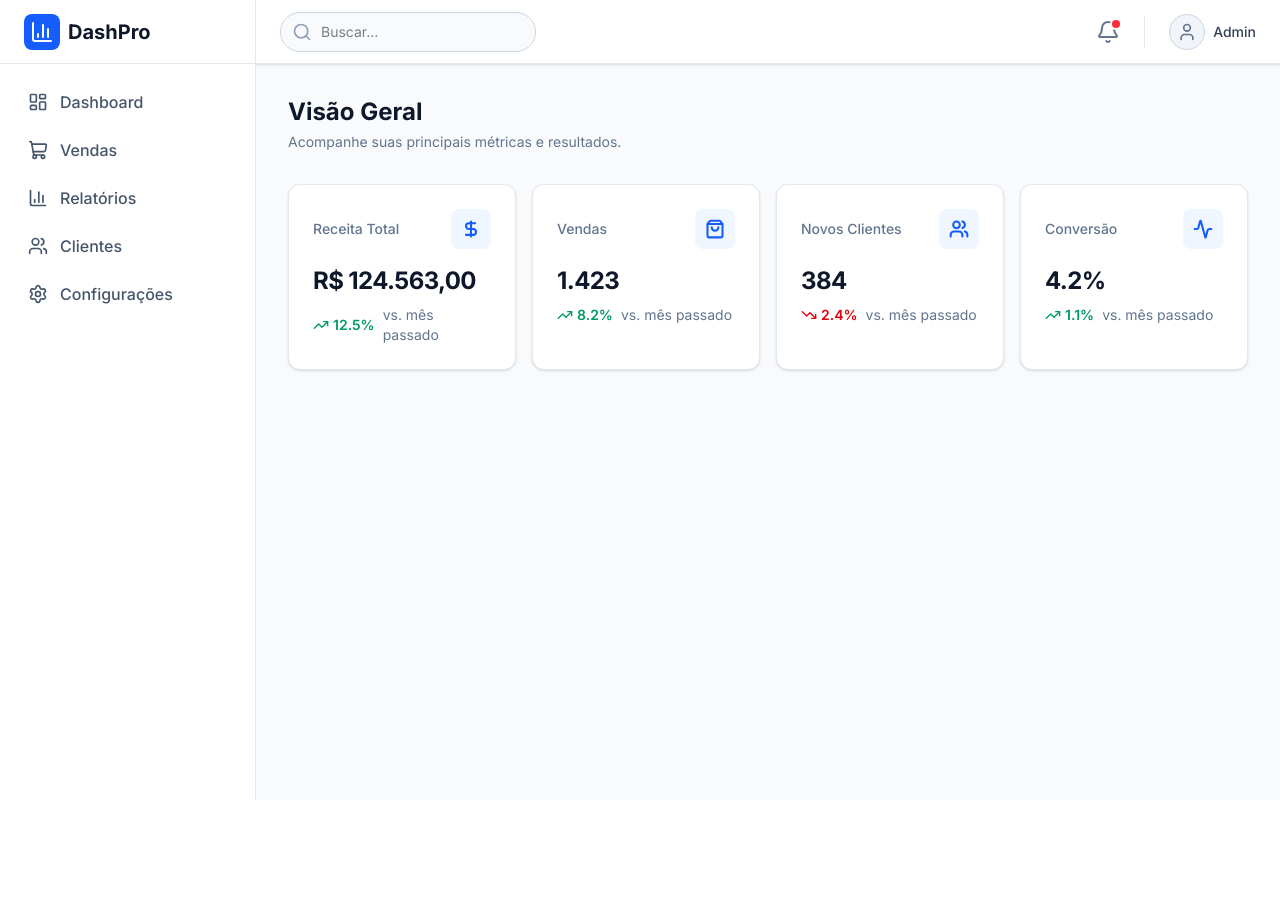
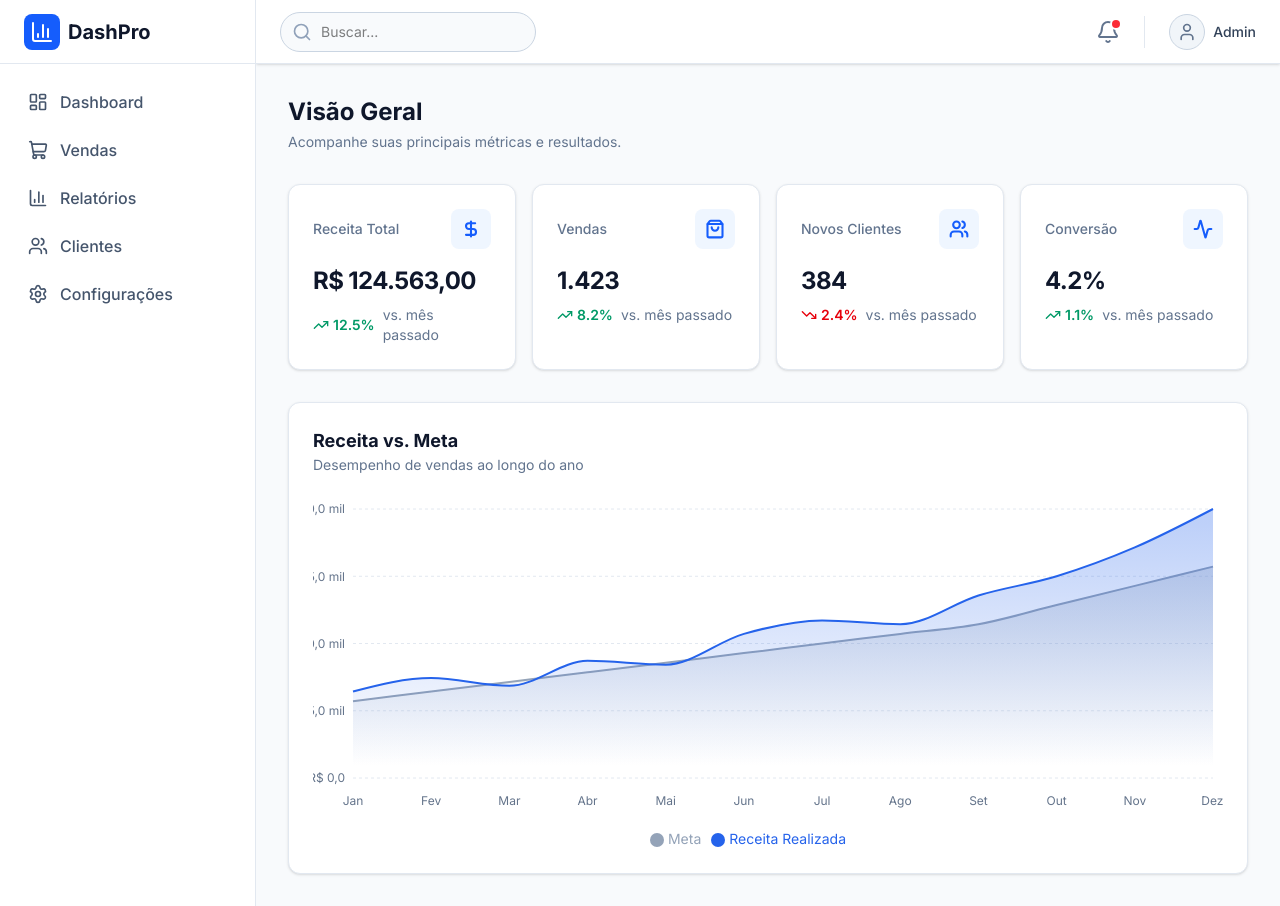
Before and after one commit to DanielCanaud/Dashboard-de-Vendas, a Next.js app: page / in a window 1280 px wide. Before the commit the page ends 800 px from the top, so only its background shows below. Built offline with nearby package versions, Linux system fonts and the light colour scheme.

Commit message:
charts: adiciona gráfico de vendas mensal

```diff
--- a/src/app/page.tsx
+++ b/src/app/page.tsx
@@ -1,5 +1,6 @@
 import { metricsData } from "@/data/metrics";
 import MetricCard from "@/components/metrics/MetricCard";
+import SalesChart from "@/components/charts/SalesChart";
 
 export default function Home() {
   return (
@@ -11,11 +12,20 @@ export default function Home() {
         </p>
       </div>
 
+
       <div className="grid grid-cols-1 gap-4 sm:grid-cols-2 lg:grid-cols-4">
         {metricsData.map((metric, index) => (
           <MetricCard key={metric.id} metric={metric} index={index} />
         ))}
       </div>
+
+
+      <div className="grid grid-cols-1 gap-4 lg:grid-cols-3">
+
+        <div className="lg:col-span-3">
+          <SalesChart />
+        </div>
+      </div>
     </div>
   );
 }
--- /dev/null
+++ b/src/components/charts/SalesChart.tsx
@@ -0,0 +1,127 @@
+"use client";
+
+import {
+  ResponsiveContainer,
+  AreaChart,
+  Area,
+  XAxis,
+  YAxis,
+  CartesianGrid,
+  Tooltip,
+  Legend
+} from "recharts";
+import { salesChartData } from "@/data/salesChart";
+
+
+type ChartValue = number | string | readonly (number | string)[] | undefined;
+type ChartName = number | string | undefined;
+
+export default function SalesChart() {
+  const formatCompactCurrency = (value: number) =>
+    new Intl.NumberFormat("pt-BR", {
+      style: "currency",
+      currency: "BRL",
+      notation: "compact",
+      maximumFractionDigits: 1,
+    }).format(value);
+
+  const formatFullCurrency = (value: number) =>
+    new Intl.NumberFormat("pt-BR", {
+      style: "currency",
+      currency: "BRL",
+    }).format(value);
+
+  return (
+    <div className="rounded-xl border border-slate-200 bg-white p-6 shadow-sm transition-shadow hover:shadow-md w-full">
+      <div className="mb-6">
+        <h2 className="text-lg font-bold text-slate-900">Receita vs. Meta</h2>
+        <p className="text-sm text-slate-500">Desempenho de vendas ao longo do ano</p>
+      </div>
+
+      <div className="h-[350px] w-full">
+        <ResponsiveContainer width="100%" height="100%">
+          <AreaChart
+            data={salesChartData}
+            margin={{ top: 10, right: 10, left: -20, bottom: 0 }}
+          >
+            <defs>
+              <linearGradient id="colorRevenue" x1="0" y1="0" x2="0" y2="1">
+                <stop offset="5%" stopColor="#2563eb" stopOpacity={0.3}/>
+                <stop offset="95%" stopColor="#2563eb" stopOpacity={0}/>
+              </linearGradient>
+              <linearGradient id="colorTarget" x1="0" y1="0" x2="0" y2="1">
+                <stop offset="5%" stopColor="#94a3b8" stopOpacity={0.3}/>
+                <stop offset="95%" stopColor="#94a3b8" stopOpacity={0}/>
+              </linearGradient>
+            </defs>
+
+            <CartesianGrid strokeDasharray="3 3" vertical={false} stroke="#e2e8f0" />
+
+            <XAxis
+              dataKey="month"
+              axisLine={false}
+              tickLine={false}
+              tick={{ fill: '#64748b', fontSize: 12 }}
+              dy={10}
+            />
+
+            <YAxis
+              axisLine={false}
+              tickLine={false}
+              tick={{ fill: '#64748b', fontSize: 12 }}
+              tickFormatter={(value: ChartValue) => {
+                if (value === undefined) return "";
+
+                const safeValue = Array.isArray(value) ? value[0] : value;
+                return formatCompactCurrency(Number(safeValue));
+              }}
+            />
+
+            <Tooltip
+              formatter={(value: ChartValue, name: ChartName) => {
+                const safeValue = Array.isArray(value) ? value[0] : value;
+                const formattedValue = formatFullCurrency(Number(safeValue || 0));
+                const formattedName = String(name) === "revenue" ? "Receita" : "Meta";
+                return [formattedValue, formattedName];
+              }}
+              labelStyle={{ color: '#0f172a', fontWeight: 'bold', marginBottom: '4px' }}
+              contentStyle={{
+                borderRadius: '8px',
+                border: '1px solid #e2e8f0',
+                boxShadow: '0 4px 6px -1px rgb(0 0 0 / 0.1)',
+                backgroundColor: '#ffffff'
+              }}
+            />
+
+            <Legend
+              iconType="circle"
+              wrapperStyle={{ paddingTop: '20px', fontSize: '14px', color: '#64748b' }}
+            />
+
+            <Area
+              type="monotone"
+              dataKey="target"
+              name="Meta"
+              stroke="#94a3b8"
+              strokeWidth={2}
+              fillOpacity={1}
+              fill="url(#colorTarget)"
+              activeDot={{ r: 6 }}
+            />
+
+            <Area
+              type="monotone"
+              dataKey="revenue"
+              name="Receita Realizada"
+              stroke="#2563eb"
+              strokeWidth={2}
+              fillOpacity={1}
+              fill="url(#colorRevenue)"
+              activeDot={{ r: 6, strokeWidth: 0 }}
+            />
+          </AreaChart>
+        </ResponsiveContainer>
+      </div>
+    </div>
+  );
+}
```
